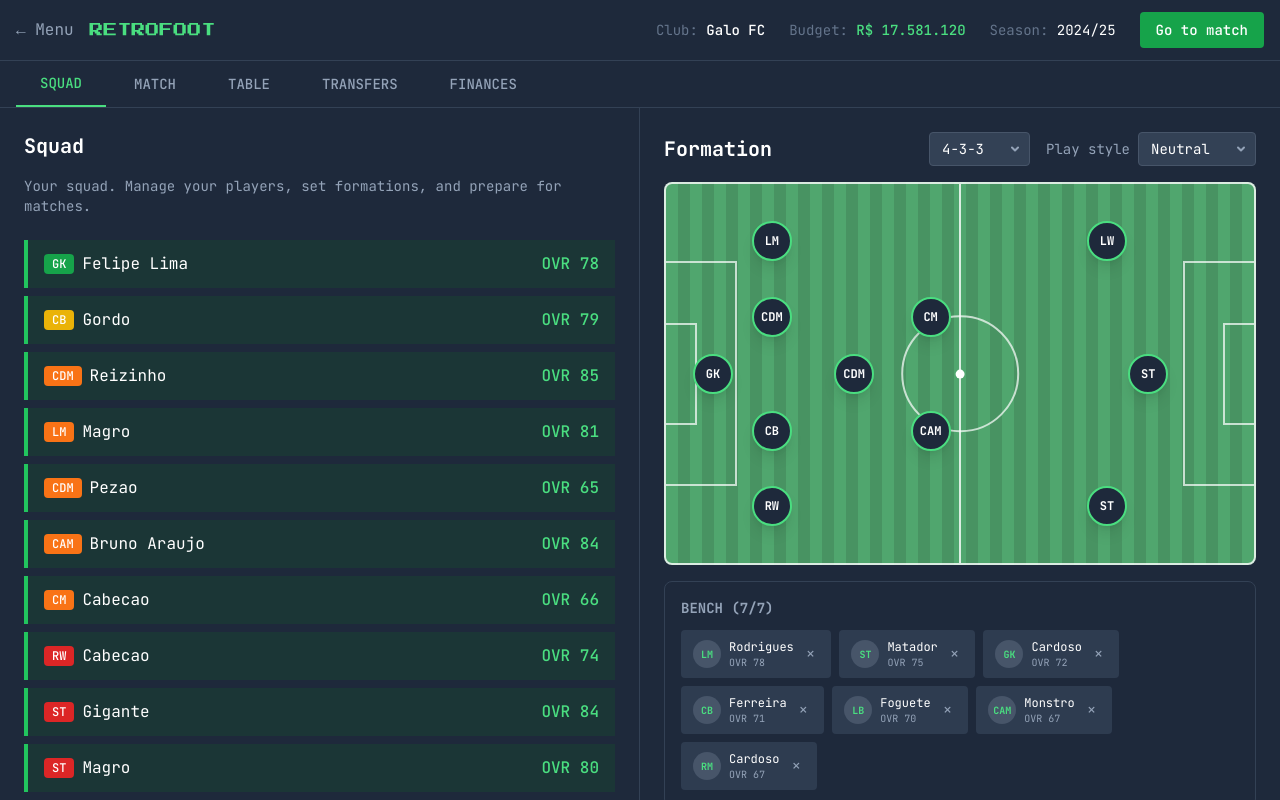
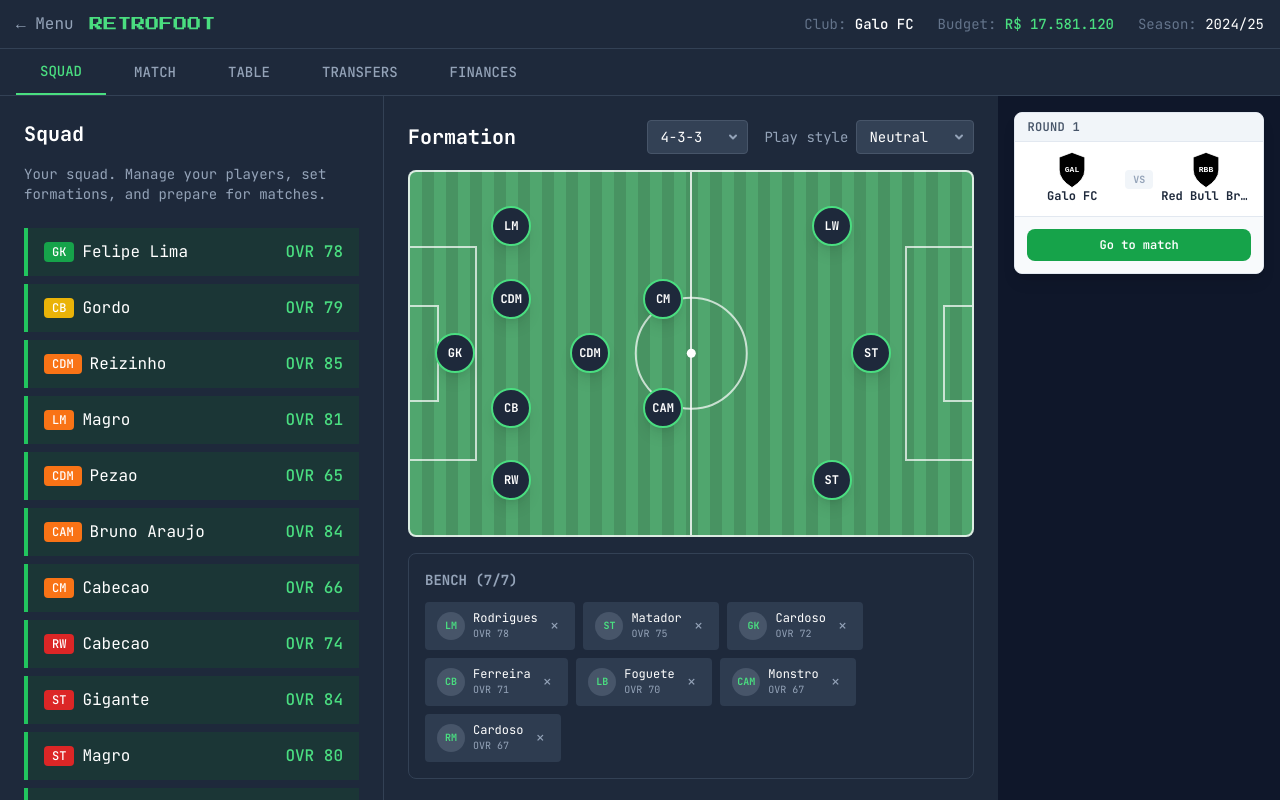
Before and after one commit to veller/retrofoot, a React (Vite) app in the folder apps/web/: page /game in a window 1280 px wide. Shown: the top 800 px of the page. Built offline with nearby package versions, Linux system fonts and the light colour scheme.

Commit message:
next match card

```diff
--- a/apps/web/src/pages/GamePage.tsx
+++ b/apps/web/src/pages/GamePage.tsx
@@ -74,6 +74,43 @@ function getPositionGroupOrder(position: Position): number {
   return POSITION_GROUP_ORDER[POSITION_TO_GROUP[position]] ?? 4
 }
 
+function TeamShield({ team }: { team: { shortName: string; primaryColor: string; secondaryColor: string; badgeUrl?: string } }) {
+  return (
+    <div className="w-8 h-8 shrink-0 flex items-center justify-center pixel-art">
+      {team.badgeUrl ? (
+        <img
+          src={team.badgeUrl}
+          alt={team.shortName}
+          className="w-full h-full object-contain"
+        />
+      ) : (
+        <svg
+          viewBox="0 0 40 48"
+          className="w-8 h-10"
+        >
+          <path
+            d="M20 2 L36 8 L36 24 Q36 36 20 46 Q4 36 4 24 L4 8 Z"
+            fill={team.primaryColor}
+            stroke={team.secondaryColor}
+            strokeWidth="1"
+          />
+          <text
+            x="20"
+            y="26"
+            textAnchor="middle"
+            fill={team.secondaryColor}
+            fontSize="10"
+            fontWeight="bold"
+            fontFamily="monospace"
+          >
+            {team.shortName}
+          </text>
+        </svg>
+      )}
+    </div>
+  )
+}
+
 export function GamePage() {
   const [activeTab, setActiveTab] = useState<GameTab>('squad')
 
@@ -135,12 +172,6 @@ export function GamePage() {
             <span className="text-slate-500">Season:</span>{' '}
             <span className="text-white">{season.year}</span>
           </div>
-          <button
-            onClick={() => setActiveTab('match')}
-            className="bg-pitch-600 hover:bg-pitch-500 text-white font-medium px-4 py-2 rounded text-sm transition-colors"
-          >
-            Go to match
-          </button>
         </div>
       </header>
 
@@ -168,7 +199,9 @@ export function GamePage() {
       {/* Main Content */}
       <main className="flex-1 min-h-0 flex flex-col">
         <div className="flex-1 min-h-0 w-full">
-          {activeTab === 'squad' && <SquadPanel />}
+          {activeTab === 'squad' && (
+            <SquadPanel onGoToMatch={() => setActiveTab('match')} />
+          )}
           {activeTab === 'match' && <MatchPanel />}
           {activeTab === 'table' && <TablePanel />}
           {activeTab === 'transfers' && <TransfersPanel />}
@@ -179,7 +212,11 @@ export function GamePage() {
   )
 }
 
-function SquadPanel() {
+function SquadPanel({
+  onGoToMatch,
+}: {
+  onGoToMatch: () => void
+}) {
   const [selectedSlot, setSelectedSlot] = useState<PitchSlot | null>(null)
 
   const playerTeam = useGameStore((s) => {
@@ -187,6 +224,7 @@ function SquadPanel() {
     const playerTeamId = s.playerTeamId
     return teams.find((t) => t.id === playerTeamId) ?? null
   })
+  const { fixture, homeTeam, awayTeam } = useUpcomingFixture()
   const tactics = useGameStore((s) => s.tactics)
   const setFormation = useGameStore((s) => s.setFormation)
   const setPosture = useGameStore((s) => s.setPosture)
@@ -255,8 +293,8 @@ function SquadPanel() {
 
   return (
     <div className="flex h-full">
-      {/* Left: Squad list - 50% */}
-      <div className="w-1/2 min-w-0 bg-slate-800 border-r border-slate-700 p-6 overflow-auto">
+      {/* Left: Squad list - 30% */}
+      <div className="w-[30%] min-w-0 shrink-0 bg-slate-800 border-r border-slate-700 p-6 overflow-auto">
         <h2 className="text-xl font-bold text-white mb-4">Squad</h2>
         <p className="text-slate-400 text-sm mb-6">
           Your squad. Manage your players, set formations, and prepare for
@@ -304,8 +342,8 @@ function SquadPanel() {
         </div>
       </div>
 
-      {/* Right: Pitch + bench - 50% */}
-      <div className="w-1/2 min-w-0 flex flex-col">
+      {/* Middle: Pitch + bench */}
+      <div className="flex-1 min-w-0 flex flex-col">
         <div className="bg-slate-800 p-6 h-full overflow-auto">
           <div className="flex items-center justify-between mb-4">
             <h2 className="text-xl font-bold text-white">Formation</h2>
@@ -360,6 +398,57 @@ function SquadPanel() {
             benchLimit={BENCH_LIMIT}
           />
         </div>
+      </div>
+
+      {/* Right: Next match preview */}
+      <div className="w-[22%] min-w-[200px] shrink-0 p-4 flex flex-col">
+        {fixture && homeTeam && awayTeam ? (
+          <div className="bg-white rounded-lg shadow-lg border border-slate-200 overflow-hidden shrink-0">
+            <div className="bg-slate-100 px-3 py-1.5 border-b border-slate-200">
+              <p className="text-slate-600 text-xs font-semibold uppercase tracking-wide">
+                Round {fixture.round}
+              </p>
+            </div>
+            <div className="p-3 flex items-center justify-between gap-2">
+              <div className="flex flex-col items-center gap-0.5 flex-1 min-w-0">
+                <TeamShield team={homeTeam} />
+                <span
+                  className="text-slate-800 font-bold text-xs truncate w-full text-center"
+                  title={homeTeam.name}
+                >
+                  {homeTeam.name}
+                </span>
+              </div>
+              <div className="text-slate-400 text-[10px] font-bold py-0.5 px-2 bg-slate-100 rounded shrink-0">
+                VS
+              </div>
+              <div className="flex flex-col items-center gap-0.5 flex-1 min-w-0">
+                <TeamShield team={awayTeam} />
+                <span
+                  className="text-slate-800 font-bold text-xs truncate w-full text-center"
+                  title={awayTeam.name}
+                >
+                  {awayTeam.name}
+                </span>
+              </div>
+            </div>
+            <div className="p-3 border-t border-slate-200 bg-slate-50">
+              <button
+                onClick={onGoToMatch}
+                className="w-full bg-pitch-600 hover:bg-pitch-500 text-white font-semibold py-2 px-3 rounded-lg text-xs transition-colors"
+              >
+                Go to match
+              </button>
+            </div>
+          </div>
+        ) : (
+          <div className="bg-slate-800 rounded-lg border border-slate-700 p-4">
+            <h3 className="text-sm font-bold text-slate-400 uppercase mb-2">
+              Next match
+            </h3>
+            <p className="text-slate-500 text-sm">No upcoming fixture</p>
+          </div>
+        )}
       </div>
     </div>
   )
```
